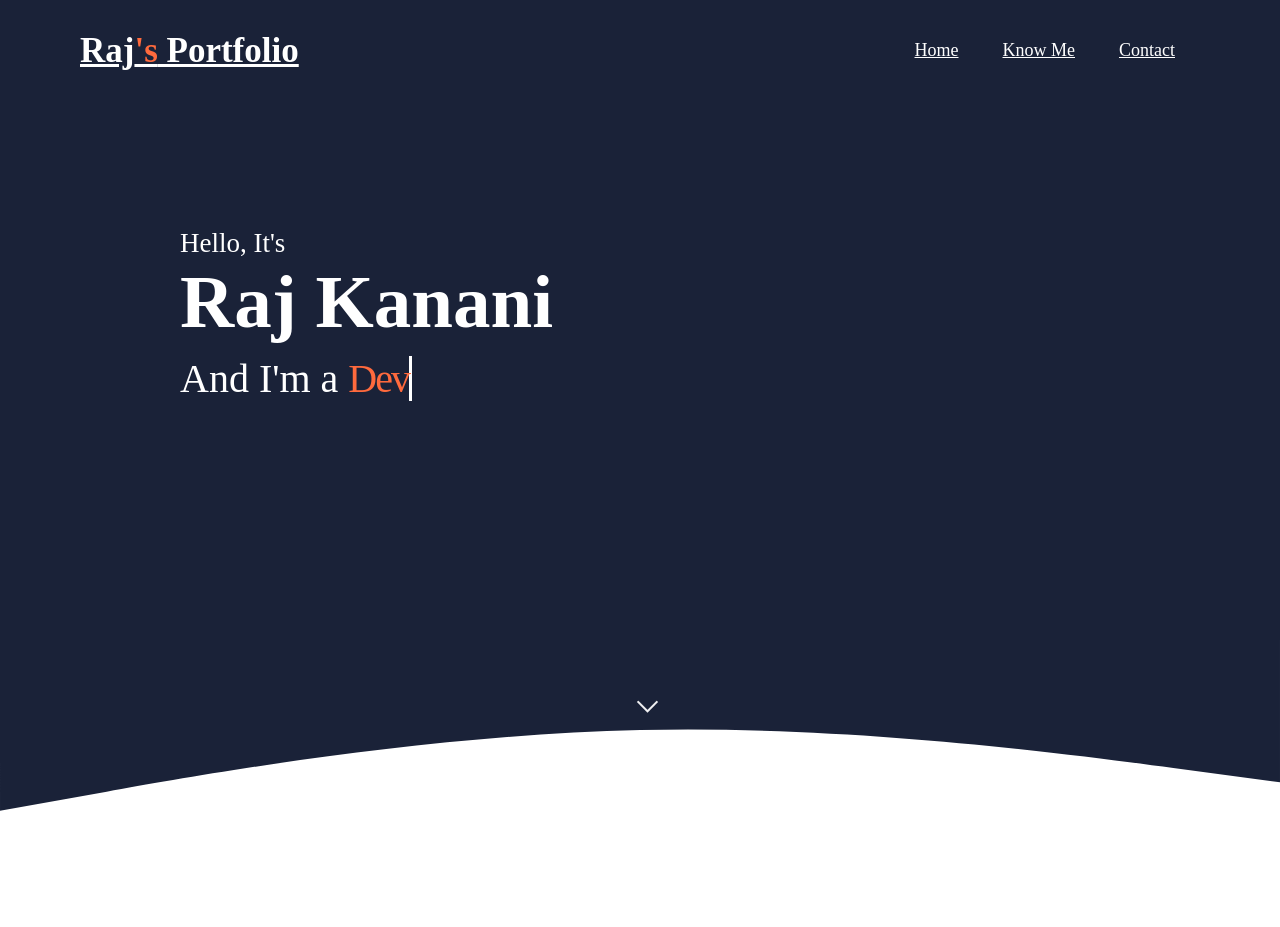
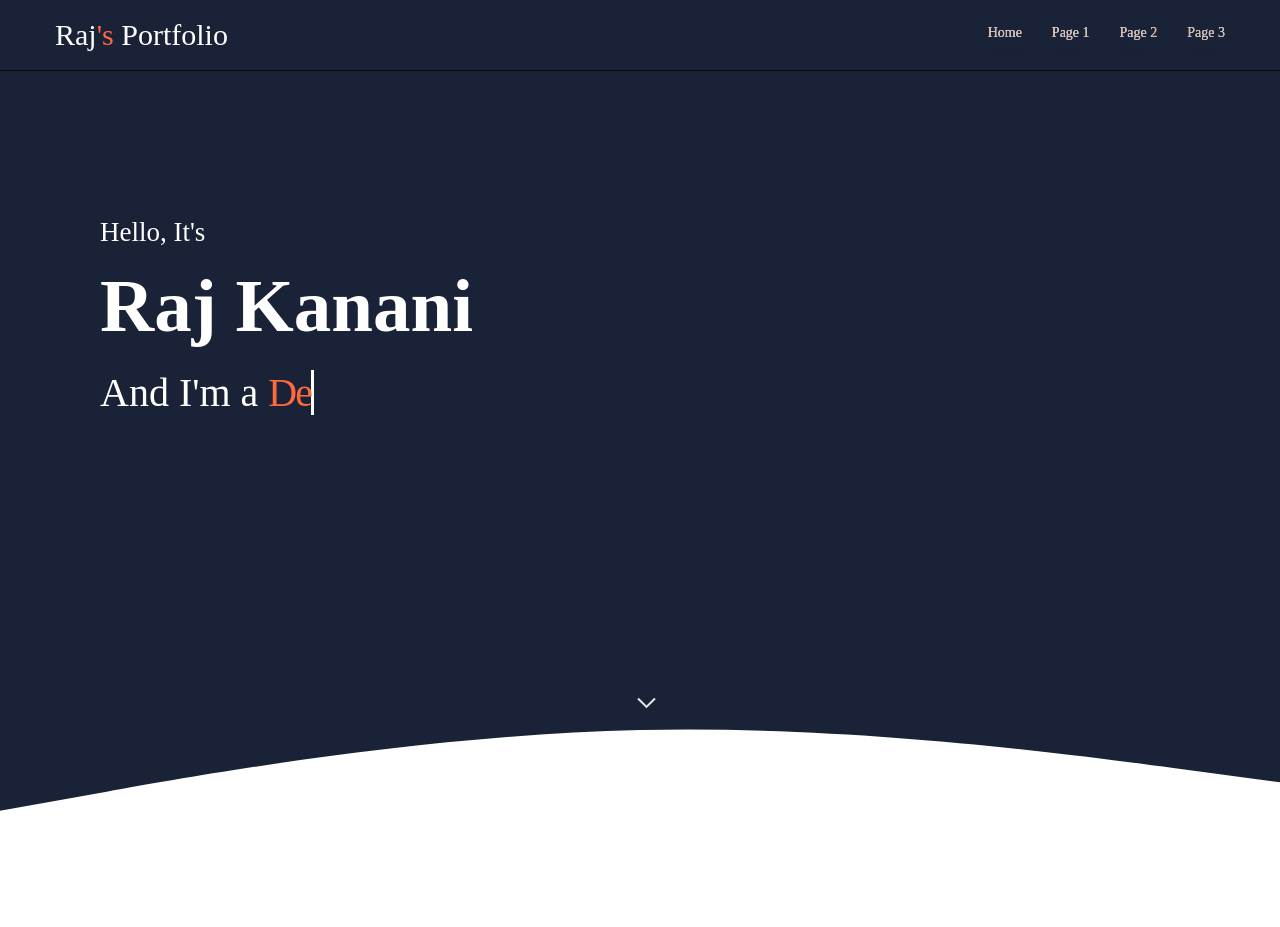
Before and after one commit to kananiraj/Portfolio, a plain HTML site: page index.html in a window 1280 px wide. Shown: the top 927 px of the page. Drawn offline with nearby package versions, Linux system fonts and the light colour scheme; files whose address does not match are found by name.

Commit message:
added bootstrape into nav

```diff
--- a/index.html
+++ b/index.html
@@ -7,42 +7,29 @@
   <title>Food website</title>
   <link rel="stylesheet" href="style.css">
   <link rel="preconnect" href="https://fonts.gstatic.com">
+  <script src="https://ajax.googleapis.com/ajax/libs/jquery/3.4.1/jquery.min.js"></script>
+  <script src="https://maxcdn.bootstrapcdn.com/bootstrap/3.4.1/js/bootstrap.min.js"></script>
   <link href="https://fonts.googleapis.com/css2?family=Bebas+Neue&display=swap" rel="stylesheet">
-
+  <link rel="stylesheet" href="https://maxcdn.bootstrapcdn.com/bootstrap/3.4.1/css/bootstrap.min.css">
 
 </head>
 
 <body>
-  <div class="wrapper">
 
-    <nav class="navbar">
-      <div class='max-width'>
-        <div class="logo">
-          <a href="#">Raj<span class='s'>'s</span> Portfolio</a>
+  <nav class="navbar navbar-inverse navbar-fixed-top">
+    <div class="container-fluid">
+      <div class="navbar-header">
+        <a class="navbar-brand">Raj<span class='s'>'s</span> Portfolio</a>
       </div>
-        <ul class="menu">
-          <li><a class=active href="#"> Home</a></li>
-          <li><a href="#"> Know Me</a></li>
-          <li><a href="#"> Contact</a></li>
+
+      <ul class="nav navbar-nav navbar-right">
+        <li><a href="#">Home</a></li>
+        <li><a href="#">Page 1</a></li>
+        <li><a href="#">Page 2</a></li>
+        <li class="last"><a href="#">Page 3</a></li>
       </ul>
     </div>
-
-      <div id="toggle">
-        <div class="span">Menu</div>
-      </div>
-
   </nav>
-
-    <div id="resize">
-      <div class="close-btn">Close</div>
-
-      <ul id="menu">
-        <li><a href="index.html">Home<span>.</span></a></li>
-        <li><a href="work.html">Work<span>.</span></a></li>
-        <li><a href="about.html">About Me<span>.</span></a></li>
-        <li><a href="contact.html">Contact<span>.</span></a></li>
-      </ul>
-    </div>
 
   <section class="home">
     <div class="max-width">
@@ -87,16 +74,21 @@
   <h2 class="knowhead" style="text-align:center;color: black;font-size: 40px;  text-shadow: 2px 2px #FF6A3D;
     ">Who I am ?</h2>
 
-    <div class="know">
-      <div class="text">
-        <h1>Detailed - oriented, responsible and committed engineer, with a skills such as get-it-done, on -time, problem solver and continuously focusing on improvement.
+  <div class="container">
+    <div class="row">
+      <div class="col-lg-6" style="color: black;">
+        <h3>oriented, responsible and committed engineer, with a skills such as get-it-done, on -time,
+          problem solver and continuously focusing on improvement.
 
-          Have been familiar with a variety of programming languages and frameworks, including Java, Python, NLP, ML, CSS, HTML and databases such as SQL and firebase.
+          Have been familiar with a variety of programming languages and frameworks, including Java, Python, NLP, ML,
+          CSS, HTML and databases such as SQL and firebase.
 
-          As a learner, I would say that I have just stepped into real industry and journey is too far and a lot more things to absorb. Well, I am kind of a person who always tries to explore new things regardless of field; that is the thing which makes me more interesting.</h1>
+          As a learner, I would say that I have just stepped into real industry and journey is too far and a lot more
+          things to absorb. Well, I am kind of a person who always tries to explore new things regardless of field; that
+          is the thing which makes me more interesting.</h3>
       </div>
-      <div class="vl"></div>
-      <div class="image">
+
+      <div class="col-lg-6" style="color: black;">
         <img src="D:\STUDY\Portfolio\PortFolio\Raj.jpg">
       </div>
     </div>
@@ -193,7 +185,6 @@
     </div>
     <br><br><br><br>
 
-  </div>
     <script src="https://cdnjs.cloudflare.com/ajax/libs/gsap/2.1.2/TweenMax.min.js"></script>
     <script src="https://code.jquery.com/jquery-3.4.1.js"></script>
     <script type="text/javascript">
--- a/style.css
+++ b/style.css
@@ -98,68 +98,42 @@ html, body {
     }
 }
 
-.navbar {
-    /*	background-color: #000;
-    */	width: 100%;
-        padding: 30px 0;
-        position: fixed;
-        transition: all 0.3s ease;
+body .navbar
+{
+    background-color: #1A2238;
+    padding: 10px 0px 10px 40px;
 }
-    .navbar .max-width
+
+body .navbar .navbar-brand
 {
-        display: flex;
-        align-items: center;
-        justify-content: space-between;
+    color: #fff;
+    font-size: 30px;
 }
-    .navbar .logo .s
+.navbar .navbar-brand .s
 {
 	color: #FF6A3D;
 }
-    .navbar.sticky
+.navbar .container-fluid .nav li a
 {
-        background-color: #1A2238;
-        padding: 10px 0;
+    line-height: 1.2em;
+    color: #d4bab2;
+    text-shadow:
+      0 0 #fff,
+      0 1.2em #1A2238;
+    overflow: hidden;
+    transition: .3s;
 }
-    .max-width
+.navbar .container-fluid .nav li a:hover
 {
-        max-width: 1300px;
-        padding: 0 80px;
-        margin: auto;
+    text-shadow:
+    0 -1.2em #1A2238,
+    0 0 #FF6A3D;
 }
-    /*.navbar-header
-    {
-        float: left;
+.navbar .last{
+    padding: 0px 40px 0px 0px;
 }
-    */
-    .navbar .menu li a
-    {
-    color: #fff;
-    margin: 0 15px;
-    font-size: 18px;
-    font-weight: 500;
-    margin-left: 25px;
-    transition: color 0.3s ease;
-    }
-    .navbar .menu li a:hover
-    {
 
-        color: #FF6A3D;
-    }
-    .navbar .menu {
-       margin: 10px;
-      float: right;
-    }
-    .navbar .menu li
-    {
-        list-style: none;
-        display: inline-block;
-    }
-    .navbar .logo a
-    {
-        color: #fff;
-        font-size: 35px;
-        font-weight: 600;
-    }
+.na
 
 #toggle
 {
@@ -658,6 +632,14 @@ h3
     }
   }
 
+
+  .container img{
+
+    height: 400px;
+    width: 400px;
+
+  }
+
   .know {
     display: flex;
     align-items: center;
```
Lines whose indentation alone changed are shown as unchanged.
